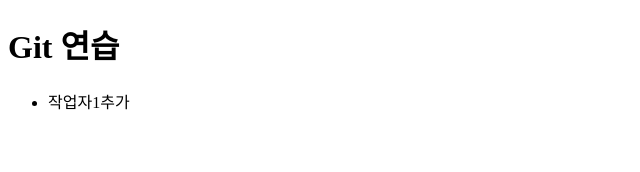
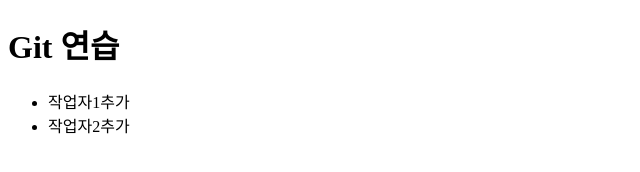
Before and after one commit to bit-ksw/workspace, a plain HTML site: page index.html in a window 1280 px wide. Shown: the whole page, without its empty margins (0-640 px from the left). Drawn offline with Linux system fonts and the light colour scheme.

Commit message:
작업자2추

```diff
--- a/index.html
+++ b/index.html
@@ -8,6 +8,7 @@
         <h1>Git 연습</h1>
         <ul>
             <li>작업자1추가</li>
+            <li>작업자2추가</li>
         </ul>
     </body>
 </html>
```
